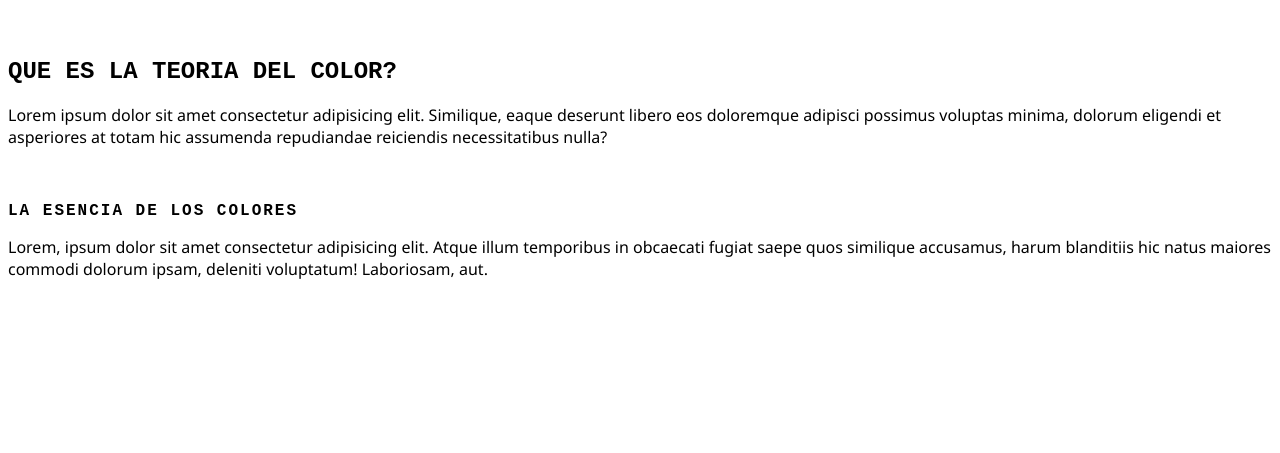
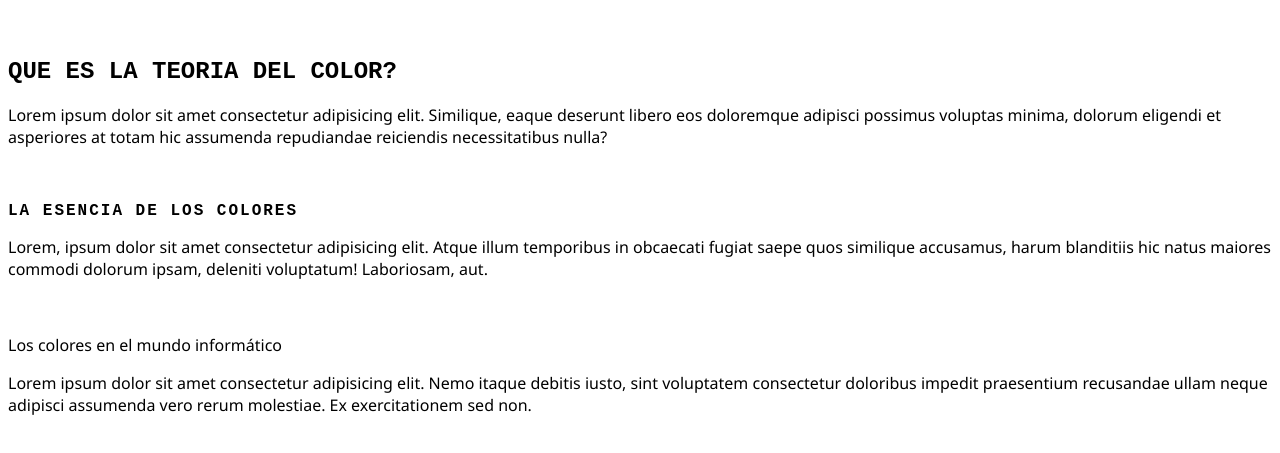
Before and after one commit to hftecnica1/pagina_web_colores, a plain HTML site: page index.html in a window 1280 px wide. Shown: the part 105-558 px from the top of the page. Drawn offline with Linux system fonts and the light colour scheme.

```diff
--- a/index.html
+++ b/index.html
@@ -24,6 +24,9 @@
       <br>
       <p class="minititulo"> La esencia de los colores</p>
       <p>Lorem, ipsum dolor sit amet consectetur adipisicing elit. Atque illum temporibus in obcaecati fugiat saepe quos similique accusamus, harum blanditiis hic natus maiores commodi dolorum ipsam, deleniti voluptatum! Laboriosam, aut.</p>
+      <br>
+      <p>Los colores en el mundo informático</p>
+      <p>Lorem ipsum dolor sit amet consectetur adipisicing elit. Nemo itaque debitis iusto, sint voluptatem consectetur doloribus impedit praesentium recusandae ullam neque adipisci assumenda vero rerum molestiae. Ex exercitationem sed non.</p>
     </article>
   </body>
 </html>
```
